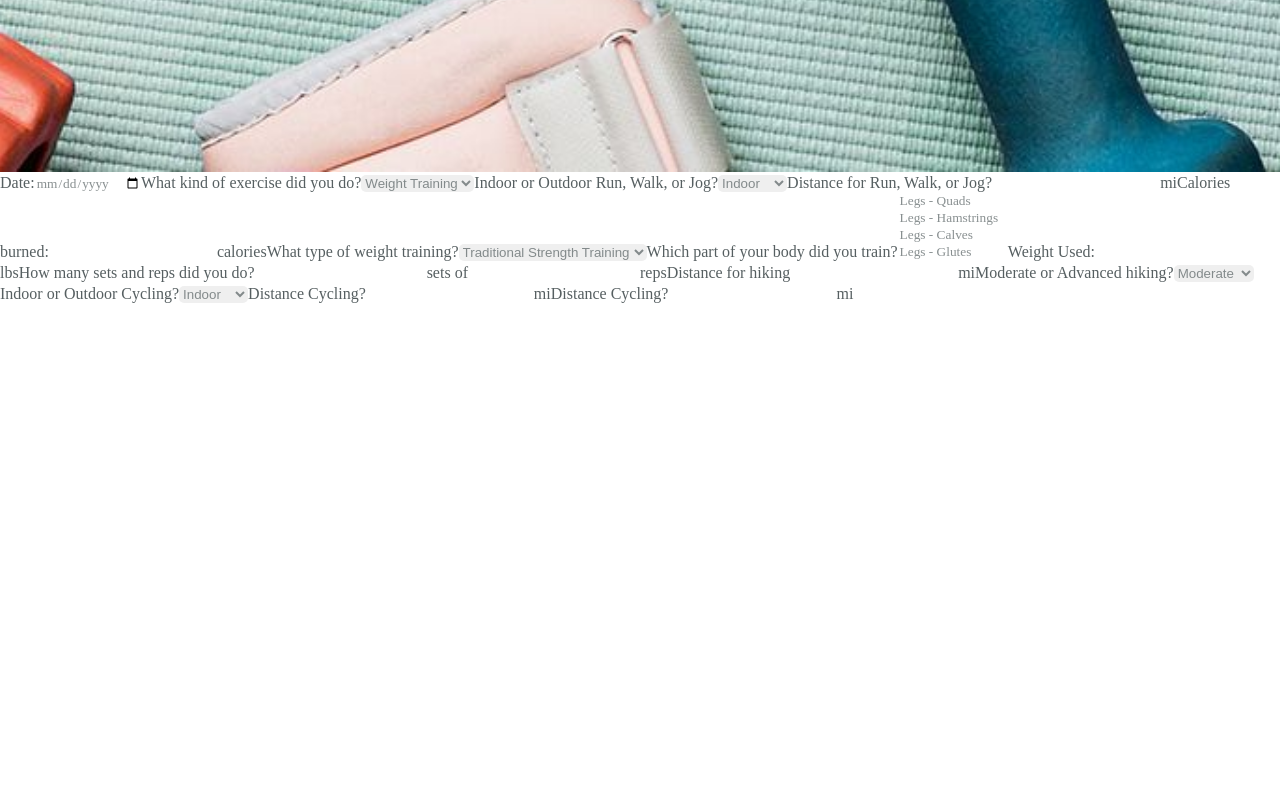
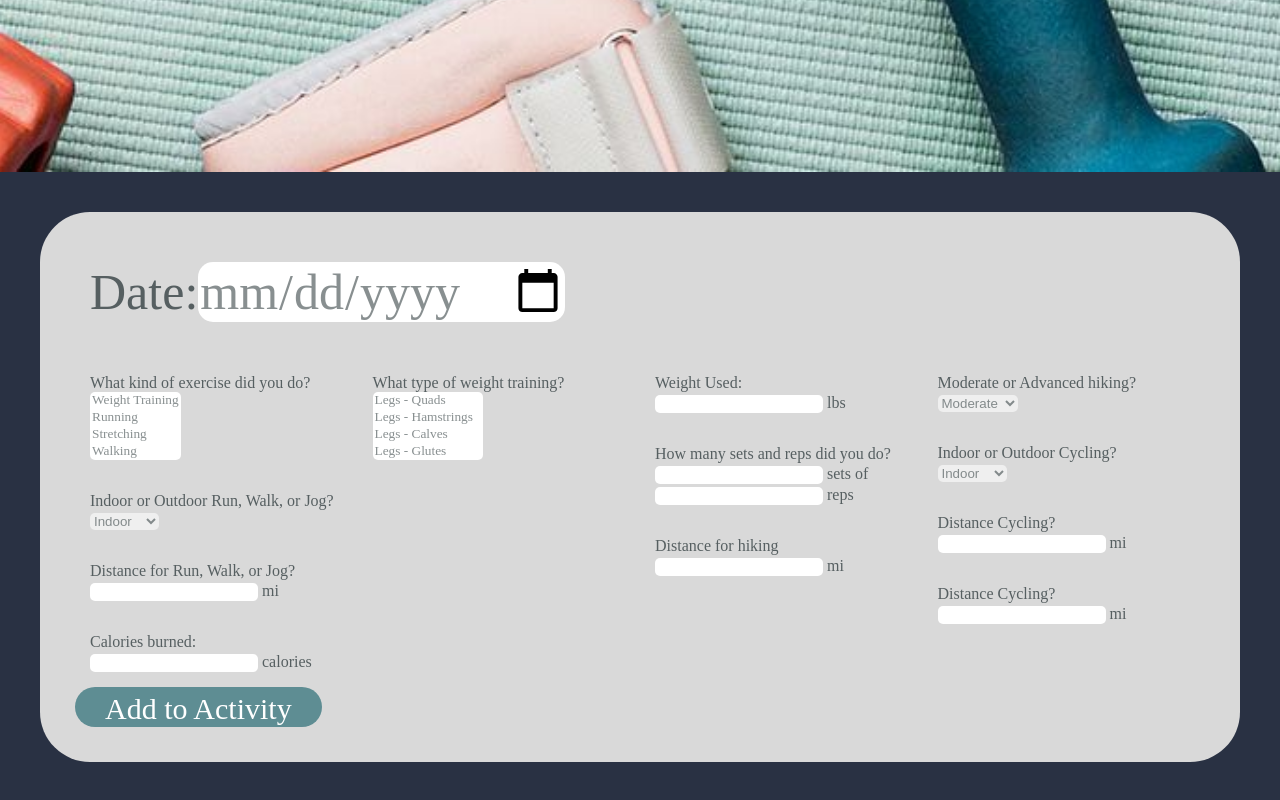
Before and after one commit to specter40/FitStar, a Next.js app: page / in a window 1280 px wide. Shown: the part 1454-2254 px from the top of the page. Before the commit the page ends 1758 px from the top, so only its background shows below. Built offline with nearby package versions, Linux system fonts and the light colour scheme; a web font is replaced by a local one.

Commit message:
Update AddItem.js

```diff
--- a/app/components/AddItem.js
+++ b/app/components/AddItem.js
@@ -9,14 +9,23 @@ import '../css/AddItem.css';
 const AddItem = () => {
 
     return (
-        <div>
-            <label for="date">Date:</label>
-            <input id="date"
+        <div id="page">
+            <div id="main_form">
+                <div class="chunk">
+                <div id="date_container" class="chunk">
+                    <label for="date" class="date_style">Date:</label>
+                    <input id="date" class="date_style"
                         type="date"
                     />
+                    <br />
+                </div>
 
+                <div id="column_container">
+                    <div class="column">
+                        <div class="chunk">
                             <label for="exercise_type">What kind of exercise did you do?</label>
-            <select id="exercise_type">
+                            <br />
+                            <select multiple id="exercise_type">
                                 <option>Weight Training</option>
                                 <option>Running</option>
                                 <option>Stretching</option>
@@ -28,32 +37,51 @@ const AddItem = () => {
                                 <option>Kickboxing</option>
                             </select>
 
+                            <br />
+                        </div>
+
+                        <div class="chunk">
                             <label for="indoor_outdoor">Indoor or Outdoor Run, Walk, or Jog?</label>
+                            <br />
                             <select id="indoor_outdoor">
                                 <option>Indoor</option>
                                 <option>Outdoor</option>
                             </select>
 
+                            <br />
+                        </div>
+
+                        <div class="chunk">
                             <label for="distance">Distance for Run, Walk, or Jog?</label>
+                            <br />
                             <input id="distance"
                                 type="number"
                             />
-            <span>mi</span>
+                            <span> mi</span>
 
+                            <br />
+                        </div>
+
+
+                        <div class="chunk">
                             <label for="calories_burned">Calories burned:</label>
+                            <br />
                             <input id="calories_burned"
                                 type="number"
                             />
-            <span>calories</span>
+                            <span> calories</span>
 
+                            <br />
+                        </div>
+
+                    </div>
+
+                    <div class="column">
+
+                        <div class="chunk">
                             <label for="weight_train_type">What type of weight training?</label>
-            <select id="weight_train_type">
-                <option>Traditional Strength Training</option>
-                <option>Functional Weight Training </option>
-            </select>
-
-            <label for="body_train_type">Which part of your body did you train?</label>
-            <select multiple id="body_train_type">
+                            <br />
+                            <select multiple id="weight_train_type">
                                 <option>Legs - Quads</option>
                                 <option>Legs - Hamstrings </option>
                                 <option>Legs - Calves</option>
@@ -62,16 +90,30 @@ const AddItem = () => {
                                 <option>Arms - Biceps</option>
                                 <option>Arms - Triceps</option>
                                 <option>Arms - Shoulders</option>
-                <option>Arms</option>
+                                <option>Arms - Forearms</option>
                             </select>
 
+                            <br />
+                        </div>
+
+                    </div>
+
+                    <div class="column">
+
+                        <div class="chunk">
                             <label for="weight">Weight Used:</label>
+                            <br />
                             <input id="weight"
                                 type="number"
                             />
-            <span>lbs</span>
+                            <span> lbs</span>
 
+                            <br />
+                        </div>
+
+                        <div class="chunk">
                             <label for="reps_and_sets">How many sets and reps did you do?</label>
+                            <br />
                             <input id="sets"
                                 type="number"
                             />
@@ -79,38 +121,75 @@ const AddItem = () => {
                             <input id="reps"
                                 type="number"
                             />
-            <span>reps</span>
+                            <span> reps</span>
 
+                            <br />
+                        </div>
+
+                        <div class="chunk">
                             <label for="distance_hiking">Distance for hiking</label>
+                            <br />
                             <input id="distance_hiking"
                                 type="number"
                             />
-            <span>mi</span>
+                            <span> mi</span>
 
+                            <br />
+                        </div>
+
+                    </div>
+
+                    <div class="column">
+
+                        <div class="chunk">
                             <label for="moderate_advanced">Moderate or Advanced hiking?</label>
+                            <br />
                             <select id="moderate_advanced">
                                 <option>Moderate</option>
                                 <option>Advanced</option>
                             </select>
 
+                            <br />
+                        </div>
+
+                        <div class="chunk">
                             <label for="indoor_outdoor_cycling">Indoor or Outdoor Cycling?</label>
+                            <br />
                             <select id="indoor_outdoor_cycling">
                                 <option>Indoor</option>
                                 <option>Outdoor</option>
                             </select>
 
+                            <br />
+                        </div>
+
+                        <div class="chunk">
                             <label for="distance_cycling">Distance Cycling?</label>
+                            <br />
                             <input id="distance_cycling"
                                 type="number"
                             />
-            <span>mi</span>
+                            <span> mi</span>
 
+                            <br />
+                        </div>
+
+                        <div class="chunk">
                             <label for="distance_swimming">Distance Cycling?</label>
+                            <br />
                             <input id="distance_swimming"
                                 type="number"
                             />
-            <span>mi</span>
+                            <span> mi</span>
 
+                            <br />
+                        </div>
+                    </div>
+                </div>
+
+                <button id="add_info">Add to Activity</button>
+            </div>
+        </div>
         </div>
     );
 
```
Lines whose indentation alone changed are shown as unchanged.
